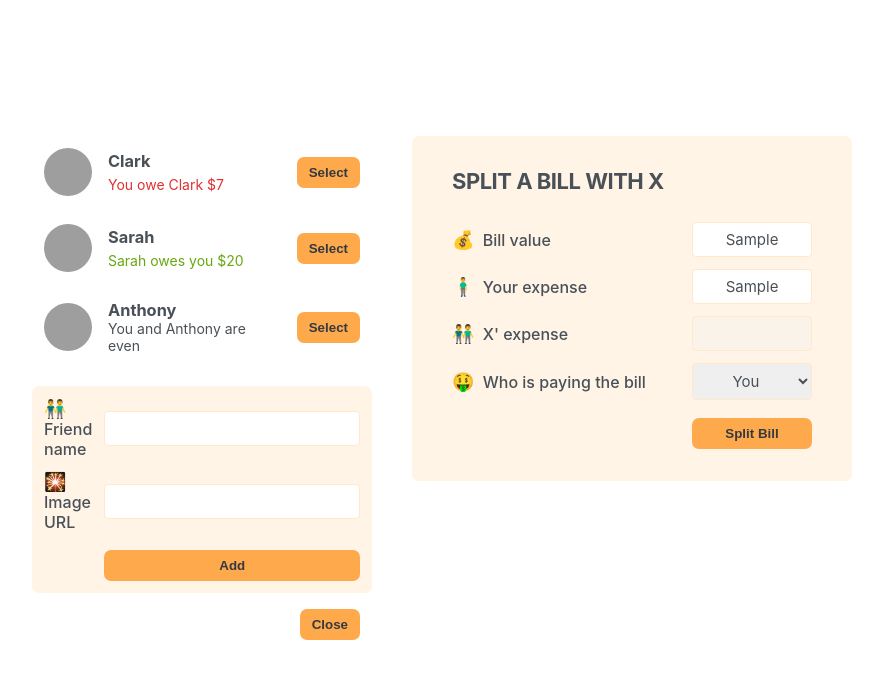
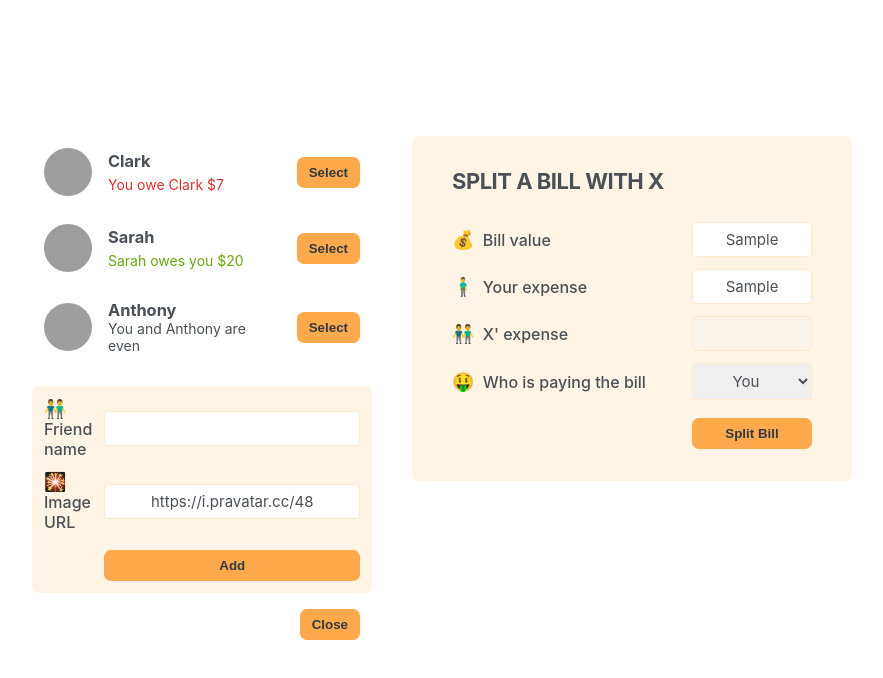
Before and after one commit to Tarun-Mittal-cell/eat-n-split-react-app, a React (Create React App) app: page / in a window 1280 px wide. Both pictures are taken after typing "Sample", "Sample" into the empty fields and a click on the button "Add friend". Shown: the top 678 px of the page, without its empty margins (198-1081 px from the left). Built offline with nearby package versions, Linux system fonts and the light colour scheme; grey boxes are pictures that could not be loaded.

Commit message:
added controlled elements

```diff
--- a/src/App.js
+++ b/src/App.js
@@ -87,13 +87,35 @@
 }
 
 function FormAddFriend() {
+  const [name, setName] = useState("");
+  const [image, setImage] = useState("https://i.pravatar.cc/48");
+
+  function handleSubmit(e) {
+    e.preventDefault();
+
+    const newFriend = {
+      name,
+      image,
+      balance: 0,
+      id: crypto.randomUUID(),
+    };
+  }
+
   return (
-    <form className="form-add-friend">
+    <form className="form-add-friend" onSubmit={handleSubmit}>
       <label>👬Friend name</label>
-      <input type="text" />
+      <input
+        type="text"
+        value={name}
+        onChange={(e) => setName(e.target.value)}
+      />
 
       <label>🎇Image URL</label>
-      <input type="text" />
+      <input
+        type="text"
+        value={image}
+        onChange={(e) => setImage(e.target.value)}
+      />
 
       <Button>Add</Button>
     </form>
```
